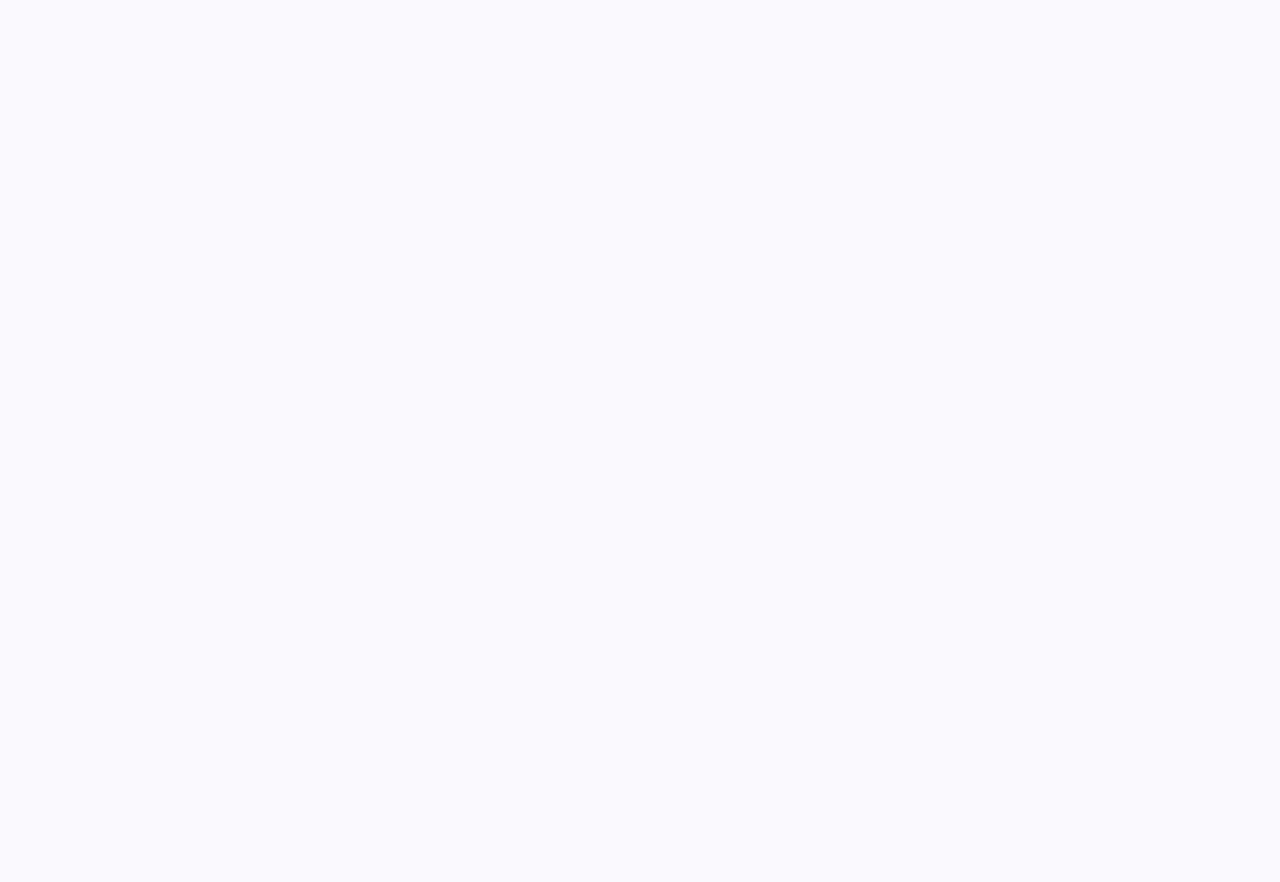
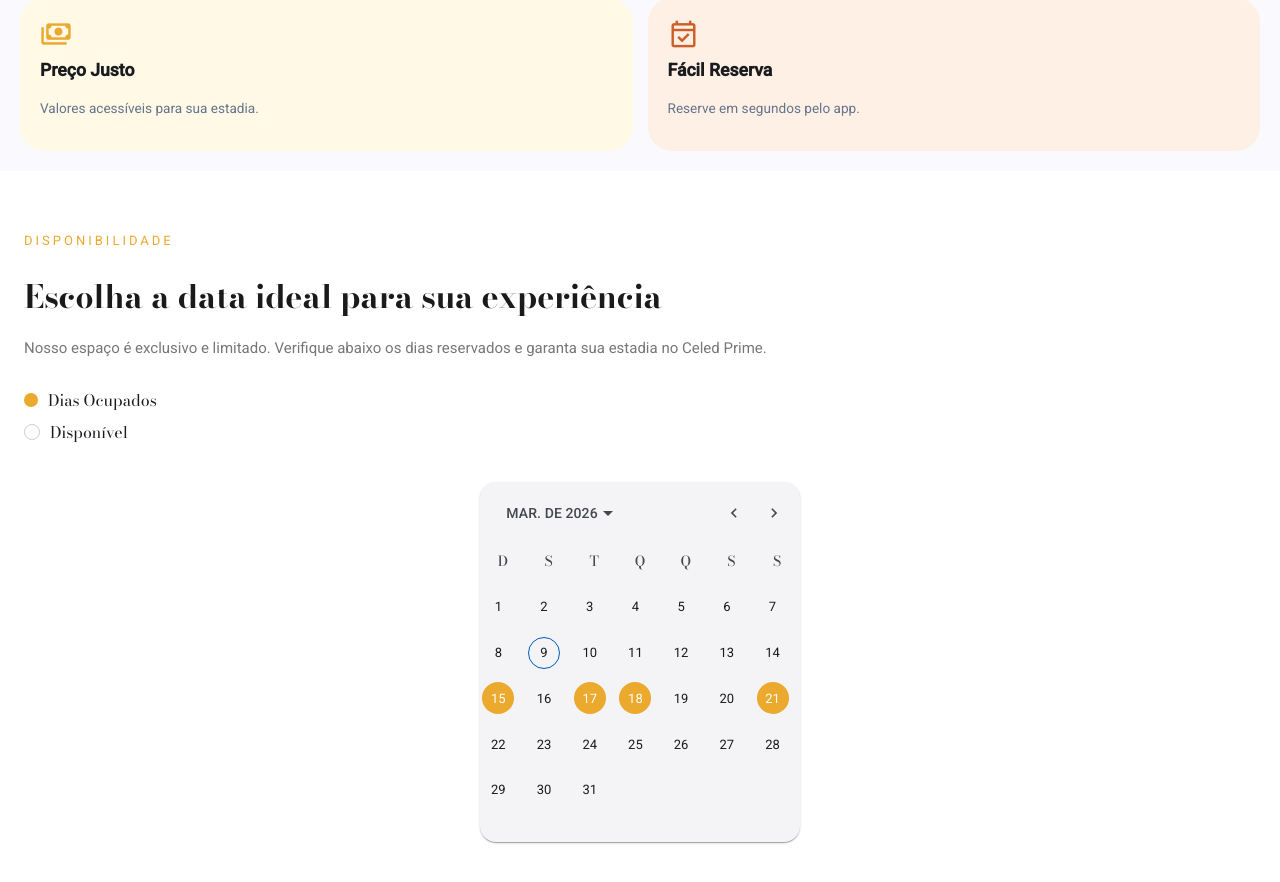
Before and after one commit to gabrielsndev/celed-prime, an Angular app in the folder frontend/celed-prime-web/: page / in a window 1280 px wide. Shown: the part 570-1452 px from the top of the page. Before the commit the page ends 810 px from the top, so only its background shows below. Built offline with nearby package versions, Linux system fonts and the light colour scheme.

Commit message:
Adicionando o calendário a home

```diff
--- a/frontend/celed-prime-web/src/app/app.config.ts
+++ b/frontend/celed-prime-web/src/app/app.config.ts
@@ -1,15 +1,13 @@
-import { ApplicationConfig, provideBrowserGlobalErrorListeners, provideZoneChangeDetection, provideZonelessChangeDetection } from '@angular/core';
+import { routes } from './app.routes';
 import { provideRouter } from '@angular/router';
-
-import { routes } from './app.routes';
 import { provideHttpClient } from '@angular/common/http';
 import { MAT_DATE_LOCALE, provideNativeDateAdapter } from '@angular/material/core';
+import { ApplicationConfig, provideBrowserGlobalErrorListeners, provideZoneChangeDetection } from '@angular/core';
 
 export const appConfig: ApplicationConfig = {
   providers: [
     provideBrowserGlobalErrorListeners(),
     provideZoneChangeDetection({ eventCoalescing: true }),
-    // provideZonelessChangeDetection(),
     provideRouter(routes),
     provideHttpClient(),
     { provide: MAT_DATE_LOCALE, useValue: 'pt-BR'},
--- a/frontend/celed-prime-web/src/app/app.html
+++ b/frontend/celed-prime-web/src/app/app.html
@@ -1,9 +1,6 @@
-<!-- <header>
+<header>
     <cp-header></cp-header>
 </header>
 <main>
     <router-outlet></router-outlet>
-
-</main> -->
-
-<cp-reserve-calendar></cp-reserve-calendar>
+</main>
--- a/frontend/celed-prime-web/src/app/features/home/home.component.html
+++ b/frontend/celed-prime-web/src/app/features/home/home.component.html
@@ -37,4 +37,34 @@
     </div>
   </section>
 
+  <section class="availability-section">
+    <div class="container">
+
+      <div class="content-left">
+        <span class="badge">DISPONIBILIDADE</span>
+        <h2>Escolha a data ideal para sua experiência</h2>
+        <p>Nosso espaço é exclusivo e limitado. Verifique abaixo os dias reservados e garanta sua estadia no Celed Prime.</p>
+
+        <div class="status-legend">
+          <div class="legend-item">
+            <span class="dot occupied"></span>
+            <span>Dias Ocupados</span>
+          </div>
+          <div class="legend-item">
+            <span class="dot available"></span>
+            <span>Disponível</span>
+          </div>
+        </div>
+      </div>
+
+      <div class="content-right">
+        <div class="calendar-glass-card">
+          <cp-reserve-calendar></cp-reserve-calendar>
+        </div>
+      </div>
+
+    </div>
+  </section>
+
+
 </div>
--- a/frontend/celed-prime-web/src/app/features/home/home.component.scss
+++ b/frontend/celed-prime-web/src/app/features/home/home.component.scss
@@ -154,3 +154,81 @@
         .material-symbols-outlined { color: #CC5E27; }
     }
 }
+
+.availability-section {
+  padding: 60px 24px;
+  background: #fff;
+
+  .content-left {
+    text-align: left;
+    margin-bottom: 40px;
+
+    .badge {
+      display: block;
+      color: var(--prime-gold);
+      font-size: 13px;
+      letter-spacing: 3px;
+      margin-bottom: 16px;
+      text-transform: uppercase;
+    }
+
+    h2 {
+      font-size: 32px;
+      line-height: 1.2;
+      color: #1a1a1a;
+      margin-bottom: 20px;
+      font-family: 'Bodoni Moda', serif;
+    }
+
+    p {
+      font-size: 15px;
+      line-height: 1.6;
+      color: #777;
+      margin-bottom: 30px;
+    }
+  }
+
+  .status-legend {
+    display: flex;
+    flex-direction: column;
+    gap: 12px;
+    margin-bottom: 32px;
+
+    .legend-item {
+      display: flex;
+      align-items: center;
+      gap: 10px;
+      font-family: 'Bodoni Moda', serif;
+      font-size: 16px;
+    }
+
+    .dot {
+      width: 14px;
+      height: 14px;
+      border-radius: 50%;
+      display: inline-block;
+
+      &.occupied {
+        background-color: var(--prime-gold);
+      }
+
+      &.available {
+        border: 1px solid #ccc;
+        background-color: #fff;
+      }
+    }
+  }
+
+  .cta-button {
+    width: 100%; // No mobile fica melhor ocupando tudo
+    max-width: 250px;
+    background: #1a1a1a;
+    color: #fff;
+    padding: 18px;
+    border-radius: 12px;
+    font-weight: 500;
+    border: none;
+    cursor: pointer;
+  }
+
+}
--- a/frontend/celed-prime-web/src/app/features/home/home.component.ts
+++ b/frontend/celed-prime-web/src/app/features/home/home.component.ts
@@ -1,11 +1,13 @@
 import { CommonModule } from '@angular/common';
 import { Component } from '@angular/core';
+import { ReserveCalendarComponent } from '../../shared/components/reserve-calendar/reserve-calendar.component';
 
 @Component({
   selector: 'cp-home',
   standalone: true,
   imports: [
-    CommonModule
+    CommonModule,
+    ReserveCalendarComponent
   ],
   templateUrl: './home.component.html',
   styleUrl: './home.component.scss',
--- a/frontend/celed-prime-web/src/app/shared/components/reserve-calendar/reserve-calendar.component.ts
+++ b/frontend/celed-prime-web/src/app/shared/components/reserve-calendar/reserve-calendar.component.ts
@@ -4,7 +4,6 @@ import { MatCardModule } from '@angular/material/card';
 import { MatButtonModule } from '@angular/material/button';
 import { MatDatepickerModule } from '@angular/material/datepicker';
 import { MatCalendarCellClassFunction } from '@angular/material/datepicker';
-import { DateAdapter, MAT_DATE_LOCALE, provideNativeDateAdapter } from '@angular/material/core';
 
 @Component({
   selector: 'cp-reserve-calendar',
```
